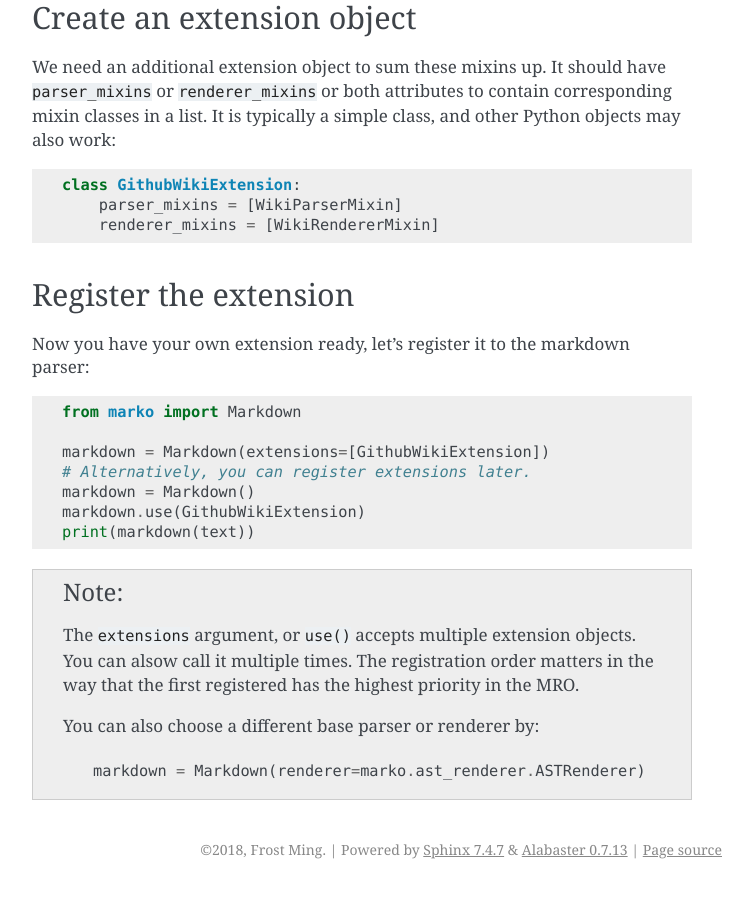
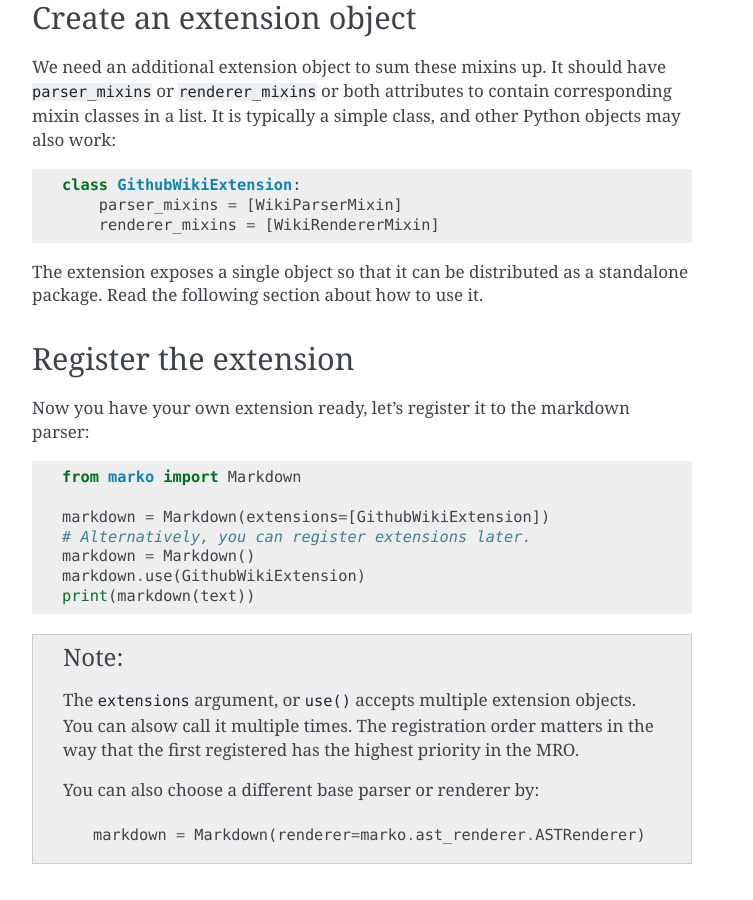
Before and after one commit to frostming/marko, a Sphinx documentation site: the page built from docs/extend.rst, in a window 1280 px wide and 900 px high, scrolled down 2594 px. Shown: the whole window, without its empty margins (388-1141 px from the left). Built offline with Sphinx 7.4.7, drawn with Linux system fonts in a browser that asks for light colours.

```diff
--- a/docs/extend.rst
+++ b/docs/extend.rst
@@ -111,6 +111,9 @@ and other Python objects may also work::
         parser_mixins = [WikiParserMixin]
         renderer_mixins = [WikiRendererMixin]
 
+The extension exposes a single object so that it can be distributed as a standalone package. Read the following section about
+how to use it.
+
 Register the extension
 ----------------------
 
--- a/docs/index.rst
+++ b/docs/index.rst
@@ -29,7 +29,7 @@ It is a good reason for me to develop a new markdown parser and use it.
 
 Respecting that Marko complies CommonMark's spec at the same time, which is a super complicated spec, Marko's performance will be affected.
 A benchmark result shows that Marko is 3 times slower than `Python-Markdown`_, but a bit faster than `Commonmark-py`_,
-much slower than `mistune`_. If performance is a bigger concern to you than spec compliance, you's better choose another parser.
+much slower than `mistune`_. If performance is a bigger concern to you than spec compliance, you'd better choose another parser.
 
 .. _Python-Markdown: https://github.com/waylan/Python-Markdown
 .. _mistune: https://github.com/lepture/mistune
--- a/marko/__init__.py
+++ b/marko/__init__.py
@@ -14,7 +14,7 @@ from .html_renderer import HTMLRenderer
 from .renderer import Renderer
 from .parser import Parser
 
-__version__ = '0.5.0'
+__version__ = '0.5.1-dev'
 
 
 class SetupDone(Exception):
```
Also changed, not shown: README.md (+1 -1 lines).
